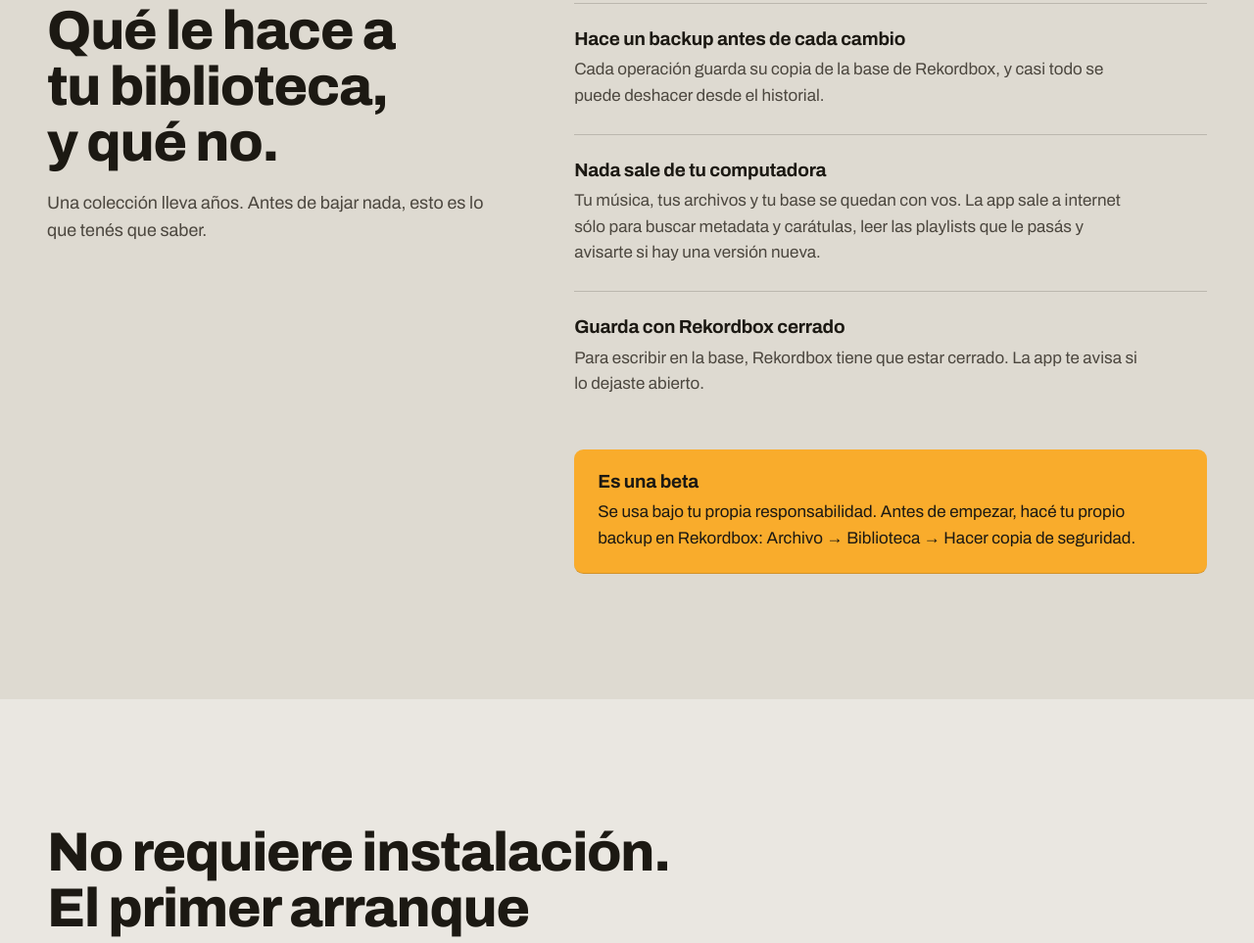
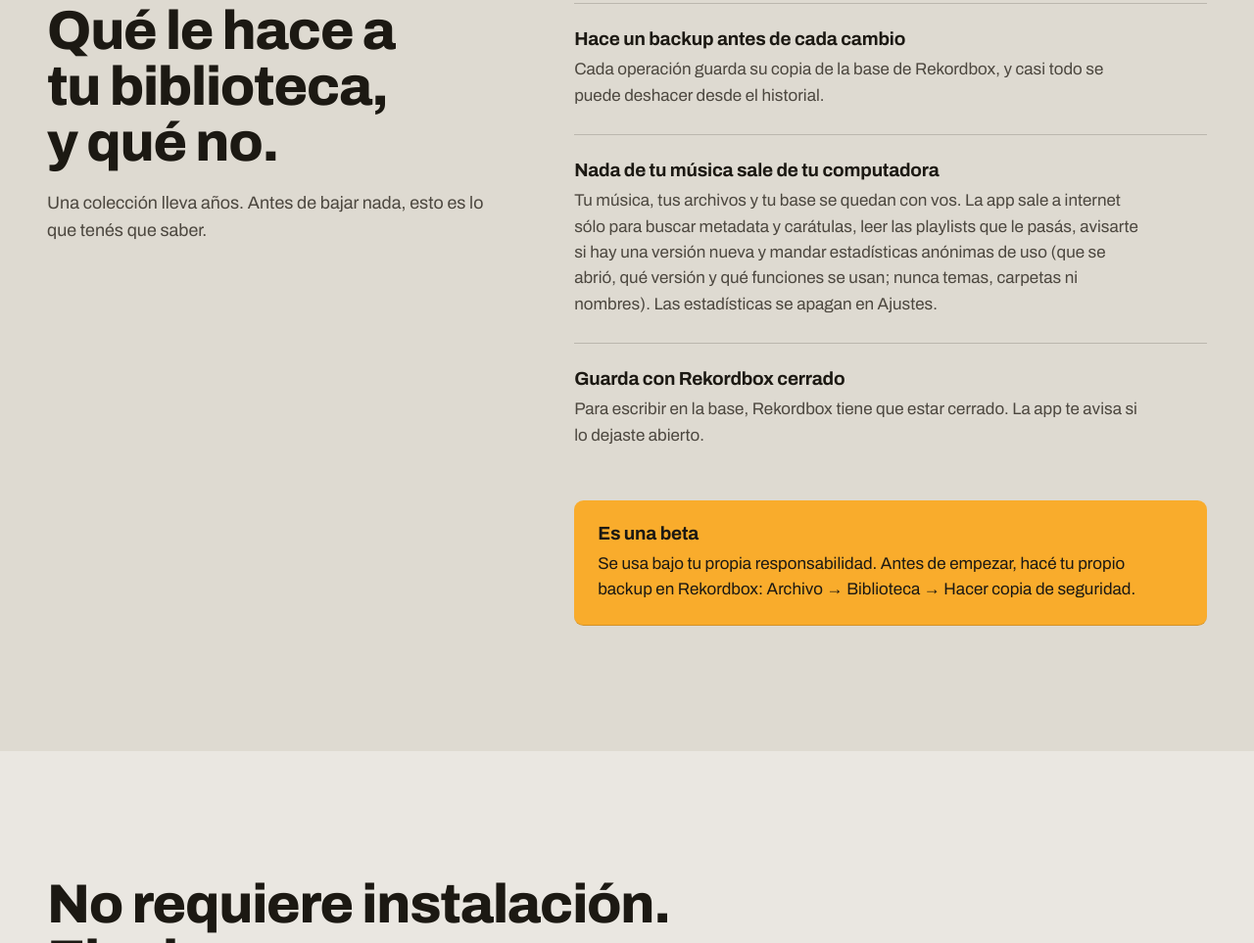
Before and after one commit to kramerdj/kramerdj.github.io, a plain HTML site: page index.html in a window 1280 px wide. Shown: the part 5115-6078 px from the top of the page at 98% size. Drawn offline with Linux system fonts and the light colour scheme; no server answers.

Commit message:
Privacidad: mencionar las estadísticas anónimas de uso
Co-Authored-By: Claude Opus 5.5 <noreply@anthropic.com>
Claude-Session: https://claude.ai/code/session_01EgbHmEHwkAnH8vUNp1bh5x

```diff
--- a/index.html
+++ b/index.html
@@ -230,7 +230,7 @@
     </div>
     <ul class="garantias">
       <li><h3>Hace un backup antes de cada cambio</h3><p>Cada operación guarda su copia de la base de Rekordbox, y casi todo se puede deshacer desde el historial.</p></li>
-      <li><h3>Nada sale de tu computadora</h3><p>Tu música, tus archivos y tu base se quedan con vos. La app sale a internet sólo para buscar metadata y carátulas, leer las playlists que le pasás y avisarte si hay una versión nueva.</p></li>
+      <li><h3>Nada de tu música sale de tu computadora</h3><p>Tu música, tus archivos y tu base se quedan con vos. La app sale a internet sólo para buscar metadata y carátulas, leer las playlists que le pasás, avisarte si hay una versión nueva y mandar estadísticas anónimas de uso (que se abrió, qué versión y qué funciones se usan; nunca temas, carpetas ni nombres). Las estadísticas se apagan en Ajustes.</p></li>
       <li><h3>Guarda con Rekordbox cerrado</h3><p>Para escribir en la base, Rekordbox tiene que estar cerrado. La app te avisa si lo dejaste abierto.</p></li>
       <li class="aviso"><h3>Es una beta</h3><p>Se usa bajo tu propia responsabilidad. Antes de empezar, hacé tu propio backup en Rekordbox: Archivo → Biblioteca → Hacer copia de seguridad.</p></li>
     </ul>
```
